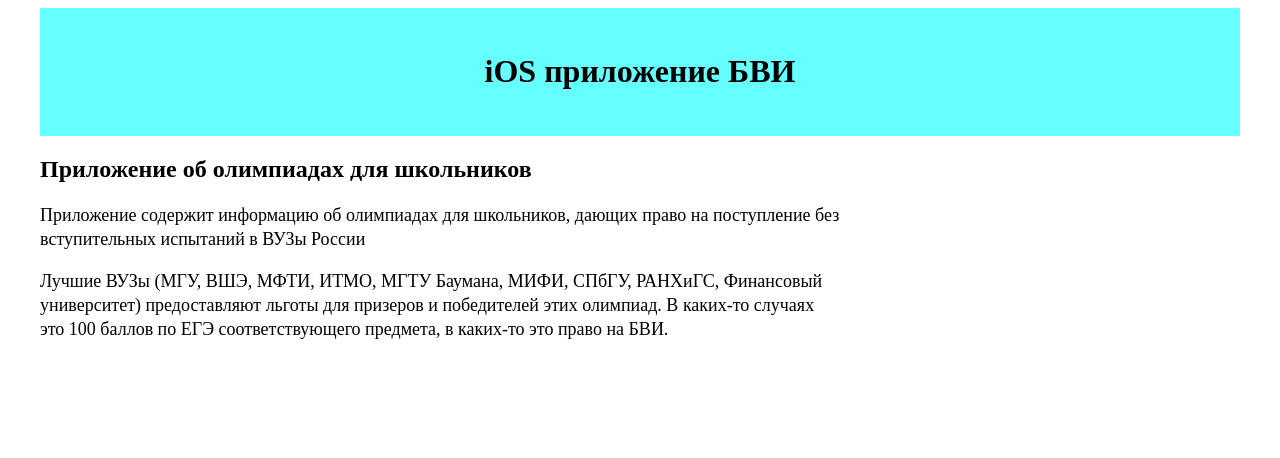
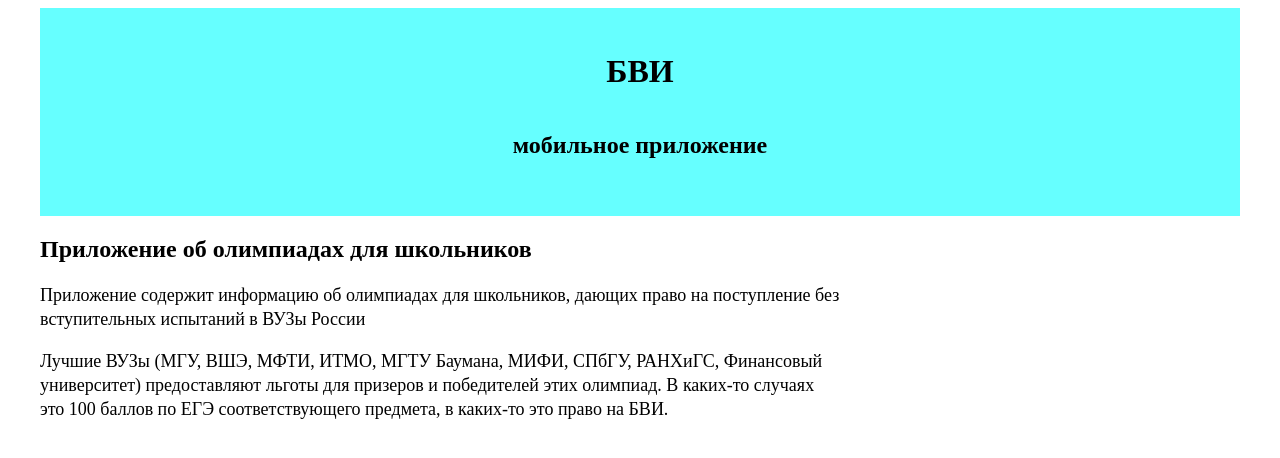
Before and after one commit to botwy/support-ios-bvi-app, a plain HTML site: page index.html in a window 1280 px wide. Drawn offline with Linux system fonts and the light colour scheme.

Commit message:
Update index.html

```diff
--- a/index.html
+++ b/index.html
@@ -8,8 +8,9 @@
 
       .header {
         padding: 24px;
-        display: flex;
-        justify-content: center;
+        display: grid;
+        grid-template-rows: repeat(2, 1fr);
+        justify-items: center;
         background-color: #66ffff;
       }
 
@@ -28,7 +29,8 @@
   <body>
   <div class="headerContainer">
     <div class="header">
-      <h1>iOS приложение БВИ</h1>
+      <h1>БВИ</h1>
+      <h2>мобильное приложение</h2>
     </div>
   </div>
    <div class="main">
```
